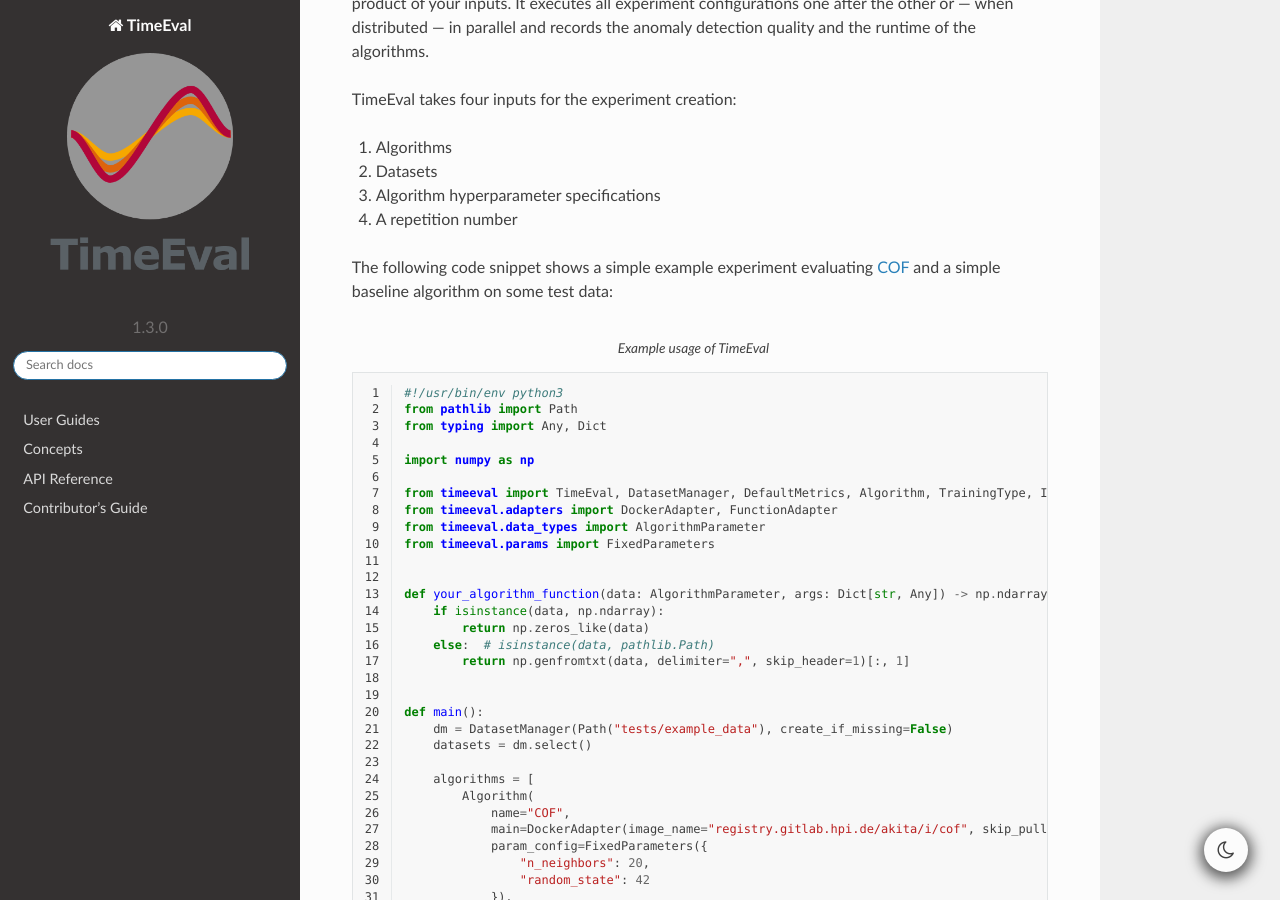
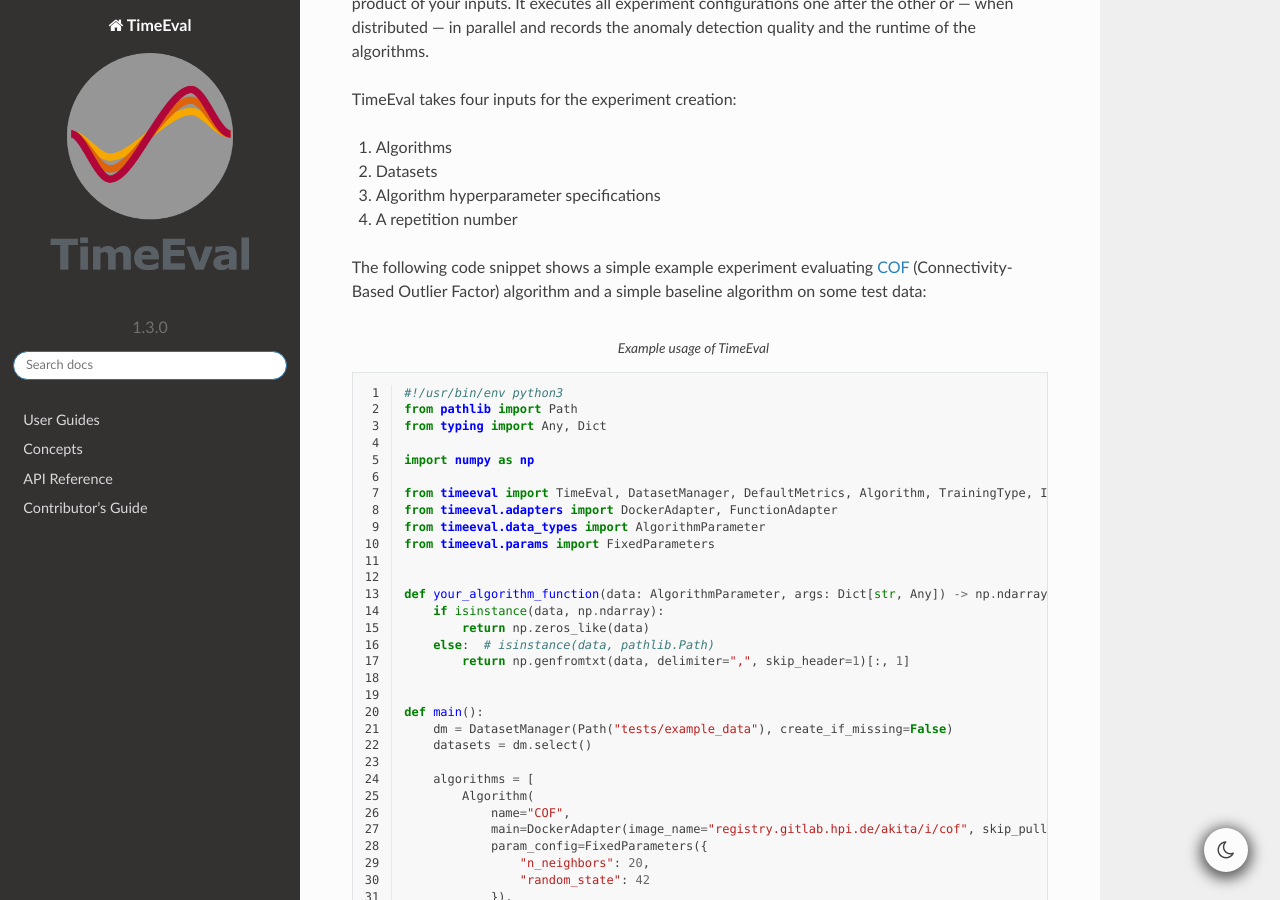
Before and after one commit to TimeEval/TimeEval, a Sphinx documentation site: the page built from docs/index.rst, in a window 1280 px wide and 900 px high, scrolled down 405 px. Built offline with Sphinx 7.4.7 and the Read the Docs theme 2.0.0, drawn with Linux system fonts in a browser that asks for light colours; some of the changed text lies outside the part shown.

Commit message:
Update index.rst
added full form of COF, instruction to create a virtual environment

```diff
--- a/docs/index.rst
+++ b/docs/index.rst
@@ -36,7 +36,7 @@
 4. A repetition number
 
 The following code snippet shows a simple example experiment evaluating `COF <https://github.com/TimeEval/TimeEval-algorithms/tree/main/cof>`_
-and a simple baseline algorithm on some test data:
+(Connectivity-Based Outlier Factor) algorithm and a simple baseline algorithm on some test data:
 
 .. literalinclude:: ../easy-example-experiment.py
    :language: python
@@ -70,6 +70,14 @@
 - Python 3.7, 3.8, or 3.9
 - `Docker <https://www.docker.com>`_
 - `rsync <https://rsync.samba.org>`_ (if you want to use distributed TimeEval)
+
+Create a virtual environment:
+
+.. code-block:: bash
+
+   mkdir timeeval
+   python3 -m venv time/.venv
+   source timeeval/.venv/bin/activate
 
 TimeEval is published to `PyPI <https://pypi.org>`_ and you can install it using:
 
```
